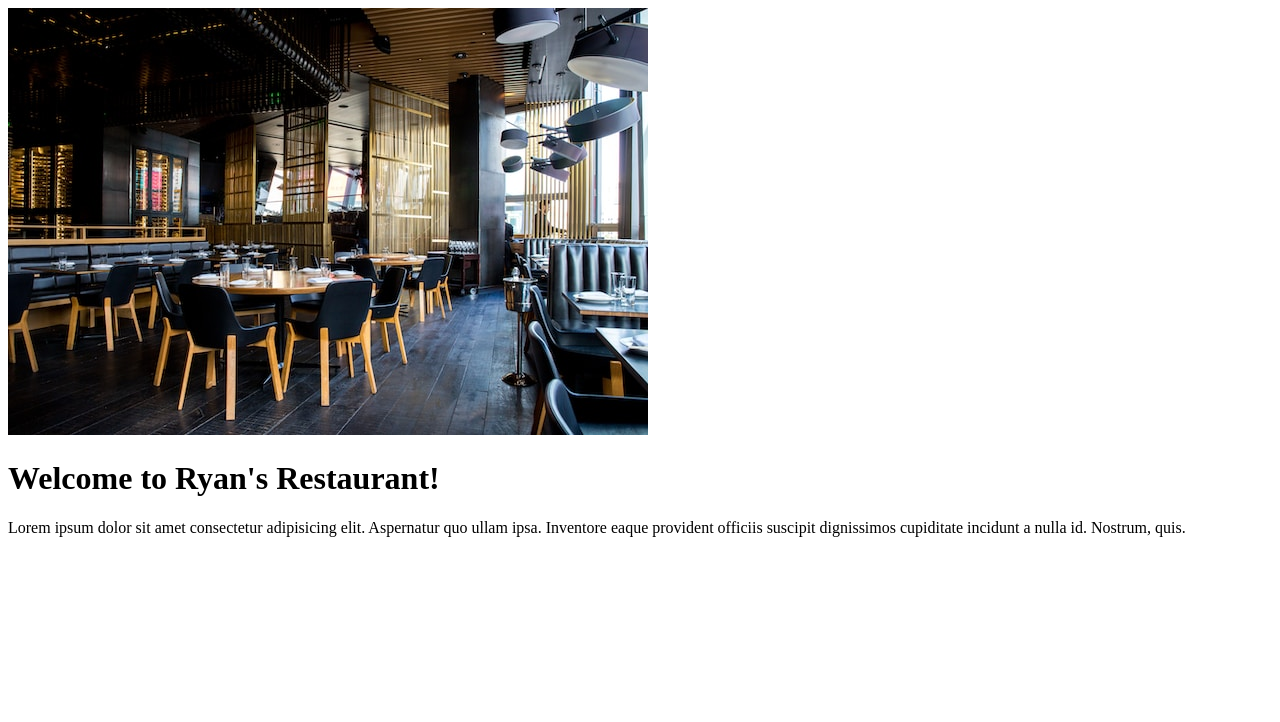
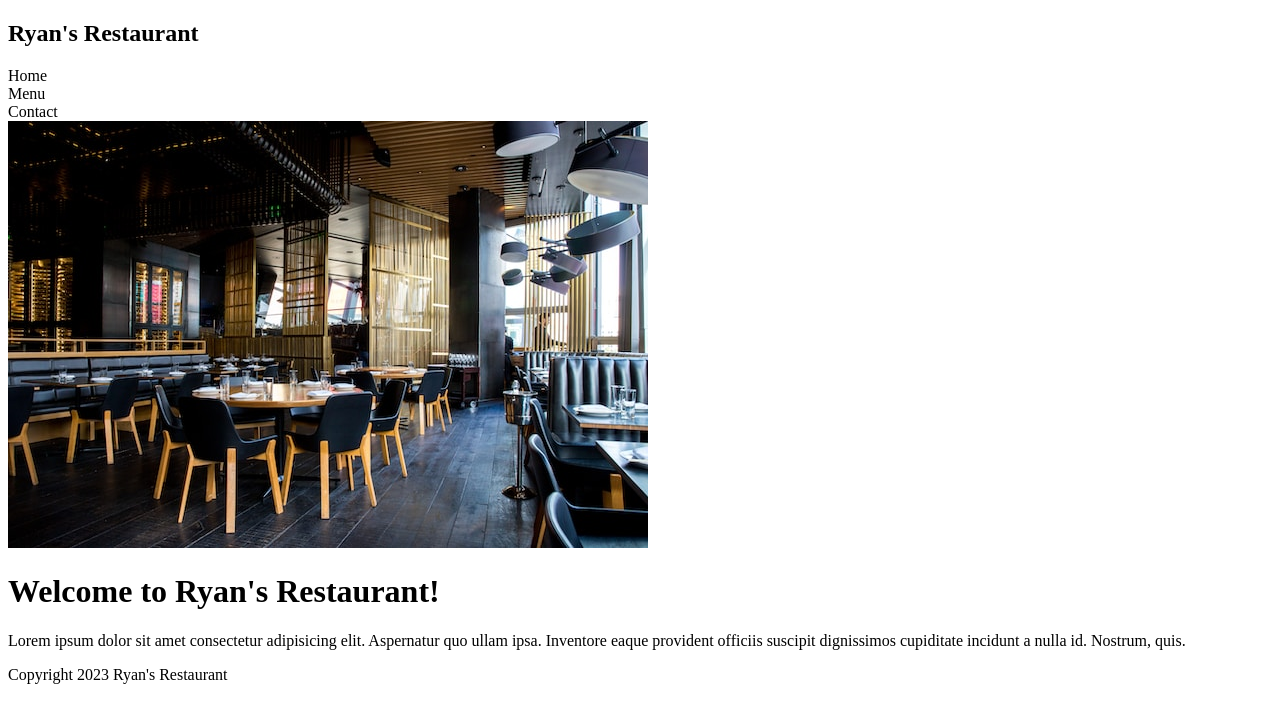
Before and after one commit to ryangholland/restaurant-page, a website built with webpack: page dist/index.html in a window 1280 px wide. Built offline with nearby package versions, Linux system fonts and the light colour scheme.

Commit message:
Create modules for header and footer

```diff
--- /dev/null
+++ b/src/footer.js
@@ -0,0 +1,10 @@
+const renderFooter = () => {
+    const footerDiv = document.getElementById("footer");
+    const copyDiv = document.createElement("div");
+
+    copyDiv.textContent = "Copyright 2023 Ryan's Restaurant"
+
+    footerDiv.appendChild(copyDiv);
+  };
+
+  export { renderFooter };
--- /dev/null
+++ b/src/header.js
@@ -0,0 +1,21 @@
+const renderHeader = () => {
+  const headerDiv = document.getElementById("header");
+  const headerTitle = document.createElement("h2");
+  const navBarDiv = document.createElement("div");
+  const homeLink = document.createElement("div");
+  const menuLink = document.createElement("div");
+  const contactLink = document.createElement("div");
+
+  headerTitle.textContent = "Ryan's Restaurant";
+  homeLink.textContent = "Home";
+  menuLink.textContent = "Menu";
+  contactLink.textContent = "Contact";
+
+  headerDiv.appendChild(headerTitle);
+  navBarDiv.appendChild(homeLink);
+  navBarDiv.appendChild(menuLink);
+  navBarDiv.appendChild(contactLink);
+  headerDiv.appendChild(navBarDiv);
+};
+
+export { renderHeader };
--- a/src/index.js
+++ b/src/index.js
@@ -1,3 +1,7 @@
+import { renderHeader } from "./header";
 import { renderHomepage } from "./homepage";
+import { renderFooter } from "./footer";
 
+renderHeader();
 renderHomepage();
+renderFooter();
```
Also changed, not shown: dist/index.html, dist/main.js.
